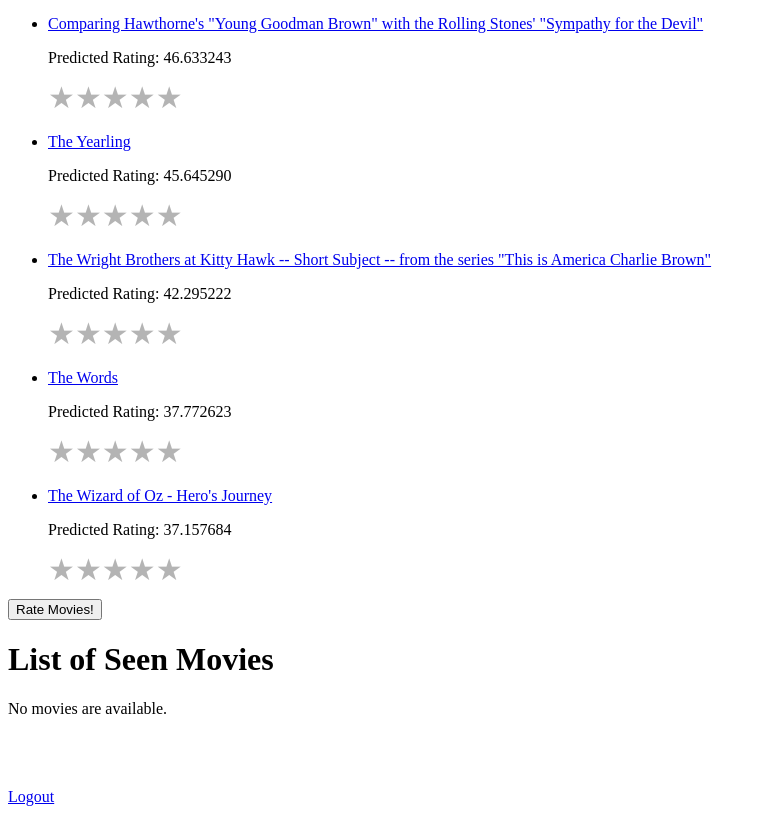
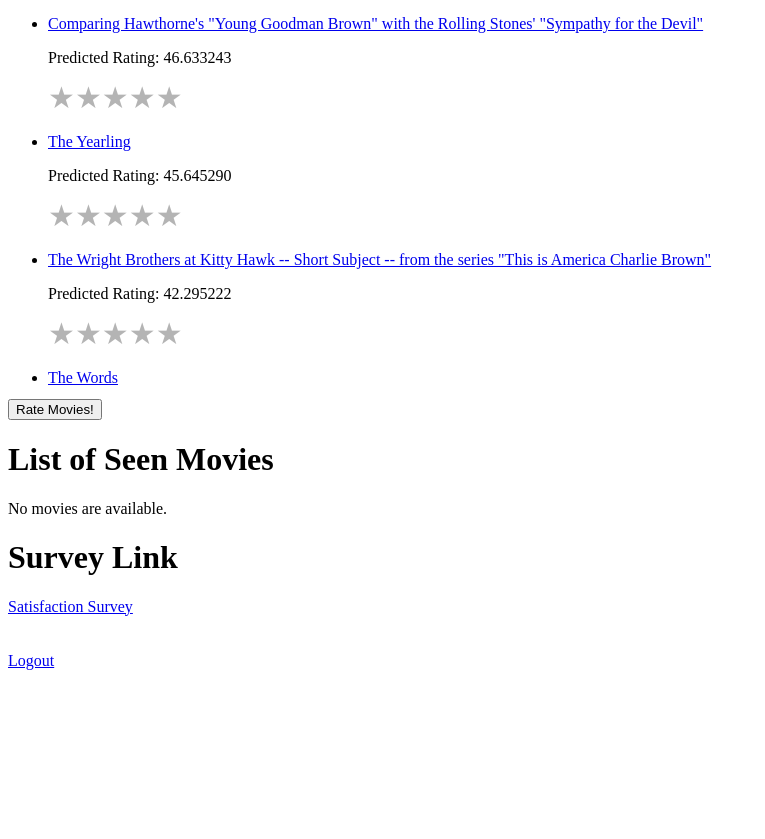
Before and after one commit to guimedeiros1/adapt_recommender, a Django app: page /recommender/13/recommendation/ in a window 1280 px wide. Shown: the part 81-920 px from the top of the page, without its empty margins (0-765 px from the left). Run offline with Django 3.2, Linux system fonts and the light colour scheme; a user stored in the database is signed in; data comes from the database, SQL or seed files in the repository; both versions use the stored data as it was after the commit.

Commit message:
satisfaction survey included

```diff
--- a/recommender/templates/recommender/recommendations.html
+++ b/recommender/templates/recommender/recommendations.html
@@ -128,7 +128,7 @@
 
 <h1>List of Recommended Movies</h1>
 {% if list_recommended_movies %}
-    <div style="width:100%; height:600px; overflow: auto">
+    <div style="width:100%; height:400px; overflow: auto">
         <form action="/recommender/{{ learner.id }}/register_preferences/" method="post">
             {% csrf_token %}
             {% if learner.learning_style == "GLB" %} {# present the movies in columns if the learning style is global and as list otherwise #}
@@ -233,7 +233,7 @@
 
 <h1>List of Seen Movies</h1>
 {% if list_seen_movies %}
-    <div style="width: 100%; height:600px; overflow: auto">
+    <div style="width: 100%; height:200px; overflow: auto">
         {% if learner.learning_style == "GLB" %}
             <ul style="columns: 3">
             {% for movie, rating in list_seen_movies %}
@@ -257,7 +257,8 @@
 {% else %}
     <p>No movies are available.</p>
 {% endif %}
-
+<h1>Survey Link</h1>
+<a href="https://goo.gl/forms/s0zBFHe4ZeMNY7Ci1">Satisfaction Survey</a>
 <br><br><br> <a href="/recommender/logout_view/">Logout</a>
 </body>
 </html>
```
Also changed, not shown: db.sqlite3.
